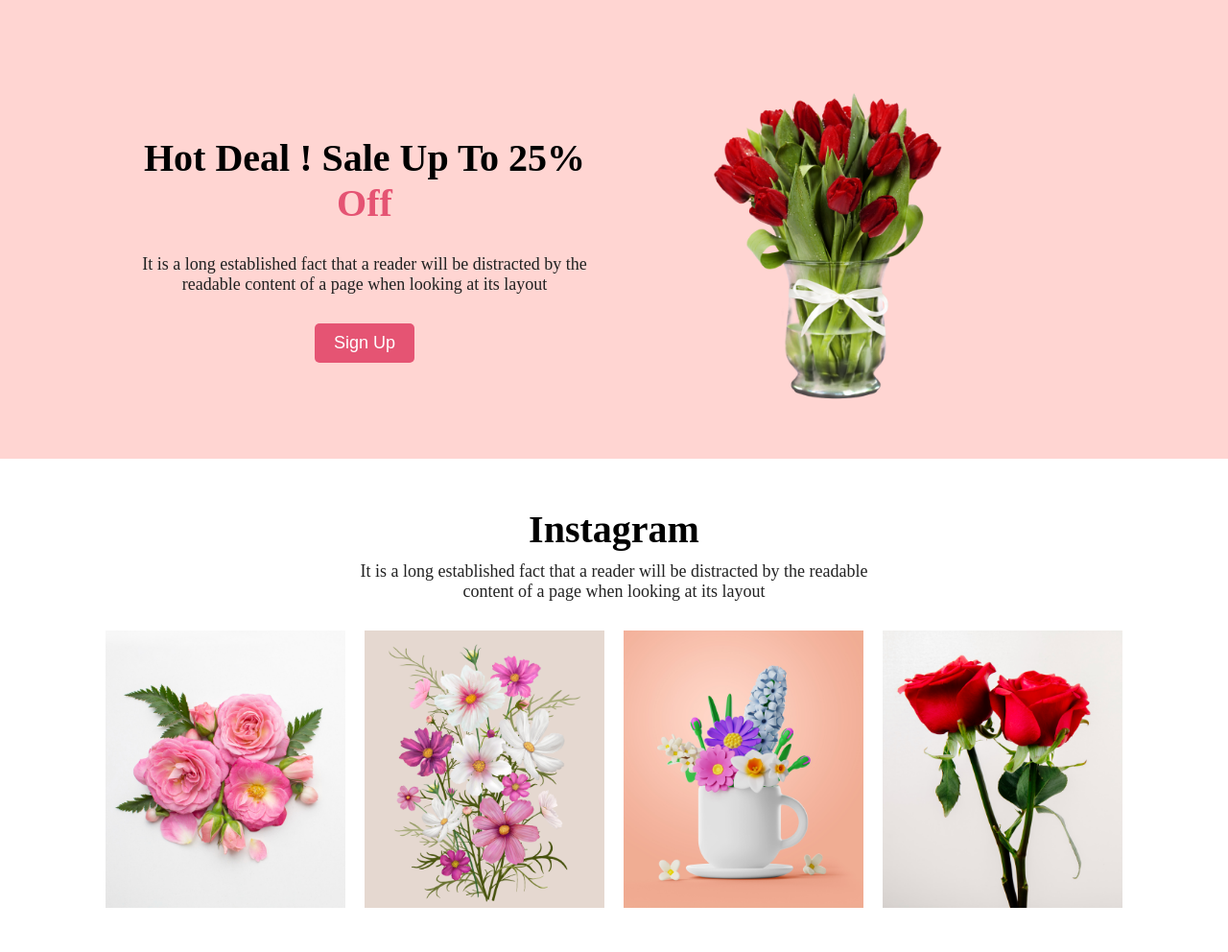
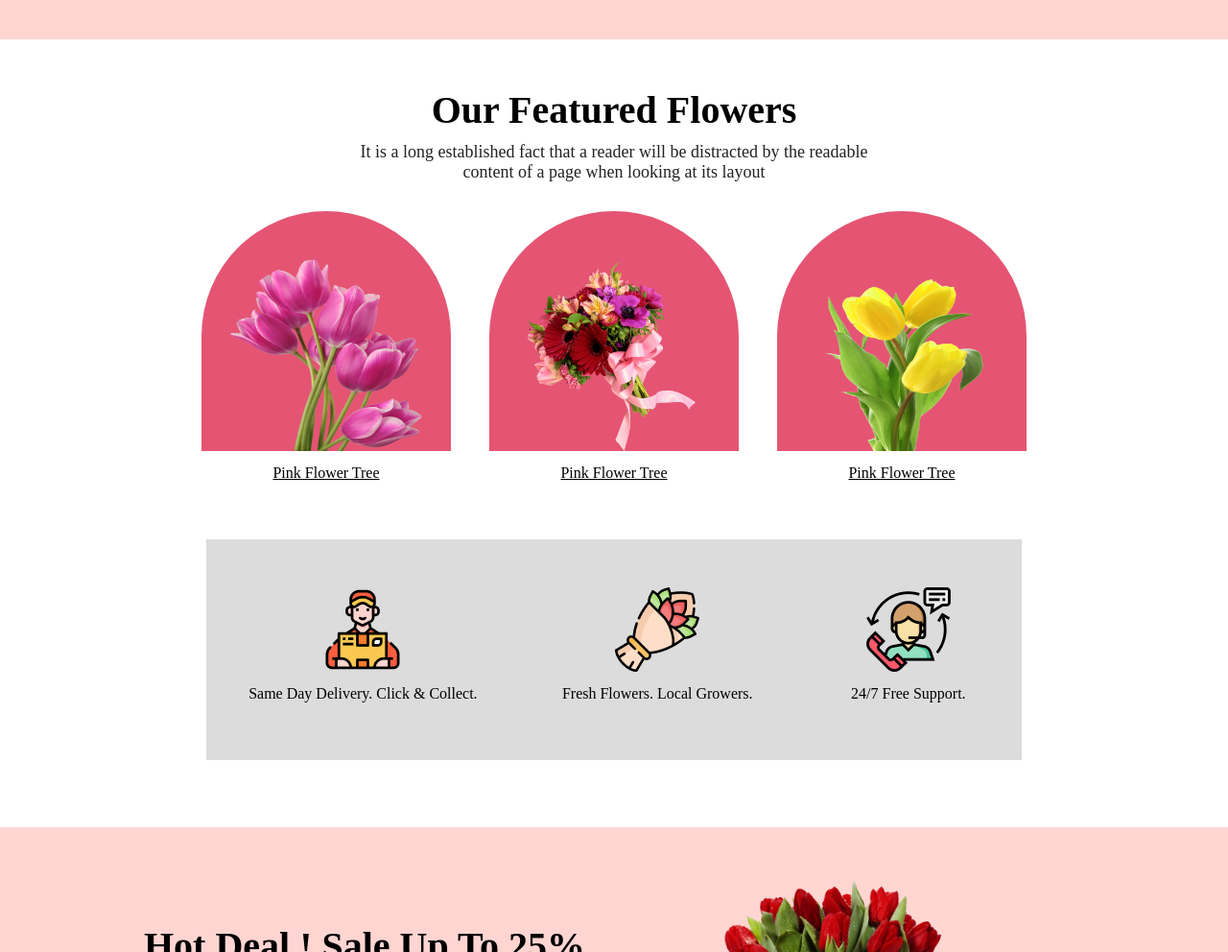
Before and after one commit to coderkibria/flowershop, a plain HTML site: page index.html in a window 1280 px wide. Shown: the part 660-1652 px from the top of the page at 96% size. Drawn offline with Linux system fonts and the light colour scheme.

Commit message:
All sections added

```diff
--- a/index.html
+++ b/index.html
@@ -8,6 +8,7 @@
 </head>
 <body>
     <main>
+        <!--  Hero section -->
         <div class="hero-section">
             <div class="intro-text">
                 <h2 class="intro-title">Let's make <br>beautiful flowers a <br>part of your life.</h2>
@@ -16,6 +17,41 @@
             </div>
             <div class="flower-img">
                 <img class="flo" src="images/pngwing10.png" alt="Flower">
+            </div>
+        </div>
+
+        <!--  Featured section -->
+        <div class="fea-info">
+            <h2 class="fea-title">Our Featured Flowers</h2>
+            <p class="fea-para">It is a long established fact that a reader will be distracted by the readable <br> content of a page when looking at its layout</p>
+        </div>
+        <div class="fea-gallery">
+            <div class="fea-gl-item">
+                <img class="fea-gl-img" src="images/pngwing6.png" alt="">
+                <a class="fl-link" href="#">Pink Flower Tree</a>
+            </div>
+            <div class="fea-gl-item">
+                <img class="fea-gl-img" src="images/pngwing5.png" alt="">
+                <a class="fl-link" href="#">Pink Flower Tree</a>
+            </div>
+            <div class="fea-gl-item">
+                <img class="fea-gl-img" src="images/pngwing7.png" alt="">
+                <a class="fl-link" href="#">Pink Flower Tree</a>
+            </div>
+        </div>
+        <!--  Core values section -->
+        <div class="cr-value-gallery">
+            <div class="cr-gl-item">
+                <img class="cr-gl-img" src="images/Group57.png" alt="">
+                <p class="cr-para">Same Day Delivery. Click & Collect.</p>
+            </div>
+            <div class="cr-gl-item">
+                <img class="cr-gl-img" src="images/Group58.png" alt="">
+                <p class="cr-para">Fresh Flowers. Local Growers.</p>
+            </div>
+            <div class="cr-gl-item">
+                <img class="cr-gl-img" src="images/Group59.png" alt="">
+                <p class="cr-para">24/7 Free Support.</p>
             </div>
         </div>
         <!--  Sale up section -->
--- a/style.css
+++ b/style.css
@@ -37,6 +37,69 @@ margin: 0;
  .flo{
     width: 450px;
 
+ }
+
+ /* Featured section Syles */
+ .fea-info{
+    text-align: center;
+    padding-top: 50px;
+    padding-bottom: 30px;
+ }
+ .fea-title{
+    font-size: 40px;
+    font-weight: 800;
+ }
+ .fea-para{
+    font-size: 18px;
+    padding-top: 10px;
+    color: #222;
+ }
+ .fea-gallery{
+    max-width: 900px;
+    margin: auto;
+    text-align: center;
+    padding-bottom: 60px;
+    display: flex;
+    justify-content: space-around;
+ }
+ .fea-gl-img{
+    width: 200px;
+    height: 200px;
+    padding: 30px;
+    padding-top: 50px;
+    padding-bottom: 0;
+    border-radius: 150px 150px 0px 0px;
+    background-color: #E55473;
+ }
+ .fea.gl-item{
+    display: block;
+ }
+ .fl-link{
+    display: block;
+    color: black;
+    padding-top: 10px;
+ }
+ /* Core values section Syles */
+ .cr-value-gallery{
+    background-color: gainsboro;
+    max-width: 850px;
+    margin: auto;
+    text-align: center;
+    padding-bottom: 60px;
+    display: flex;
+    justify-content: space-around;
+    margin-bottom: 70px;
+ }
+ .cr-gl-img{
+    padding: 30px;
+    padding-top: 50px;
+    padding-bottom: 0;
+ }
+ .cr.gl-item{
+    display: block;
+ }
+ .cr-para{
+    padding-top: 10px;
  }
   /* Sale up section Syles */
   .sale-section{
@@ -78,6 +141,7 @@ margin: 0;
     width: 250px;
     text-align: center;
  }
+
  /* Insta section Syles */
  .insta-info{
     text-align: center;
```
Also changed, not shown: images/pngwing6.png (renamed from images/pngwing 6.png).
